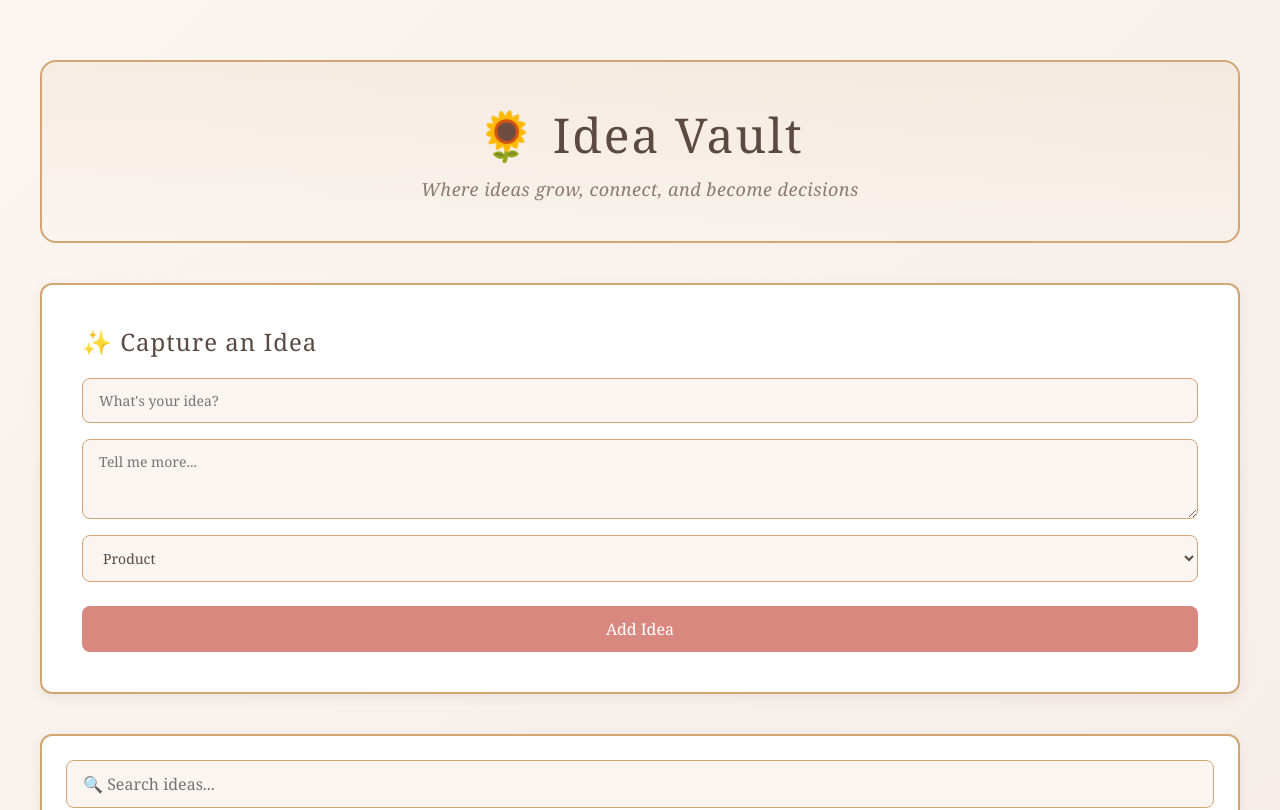
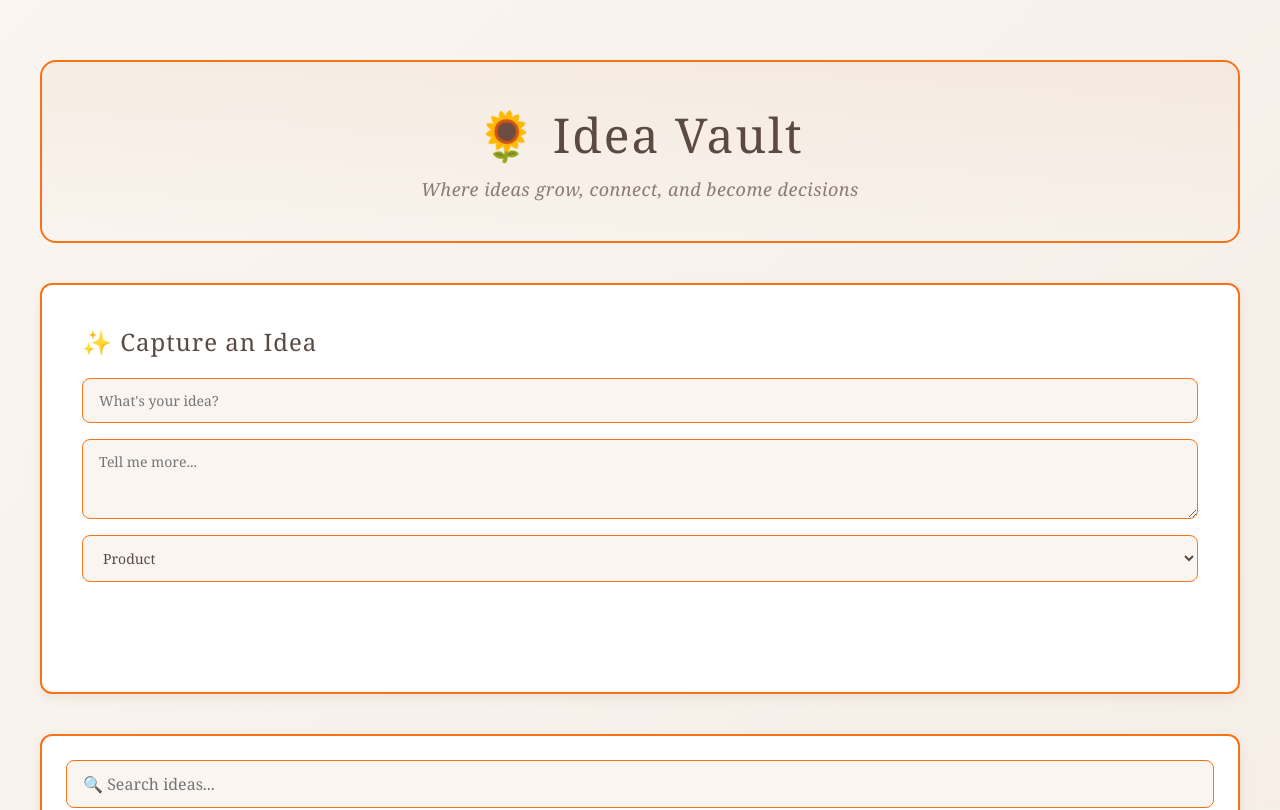
Before and after one commit to compassadvisinggroup-commits/Idea-vault, a React (Create React App) app: page / in a window 1280 px wide. Shown: the top 810 px of the page. Built offline with nearby package versions, Linux system fonts and the light colour scheme; no server answers; the database is empty.

Commit message:
Add search and filter functionality

```diff
--- a/src/App.css
+++ b/src/App.css
@@ -6,11 +6,11 @@
 
 /* Color Palette - Cultivated Emergence */
 :root {
-  --color-product: #d98880;
-  --color-work: #8ab39f;
-  --color-learning: #c9a876;
-  --color-fun: #e8b8a0;
-  --color-border: #d4a574;
+-color-product: #E63946;
+  --color-work: #10B981;
+  --color-learning: #FCD34D;
+  --color-fun: #FF6B35;
+  --color-border: #F97316;
   --color-text-dark: #5a4a42;
   --color-text-light: #8a7a72;
   --color-bg-light: #faf5f0;
```
